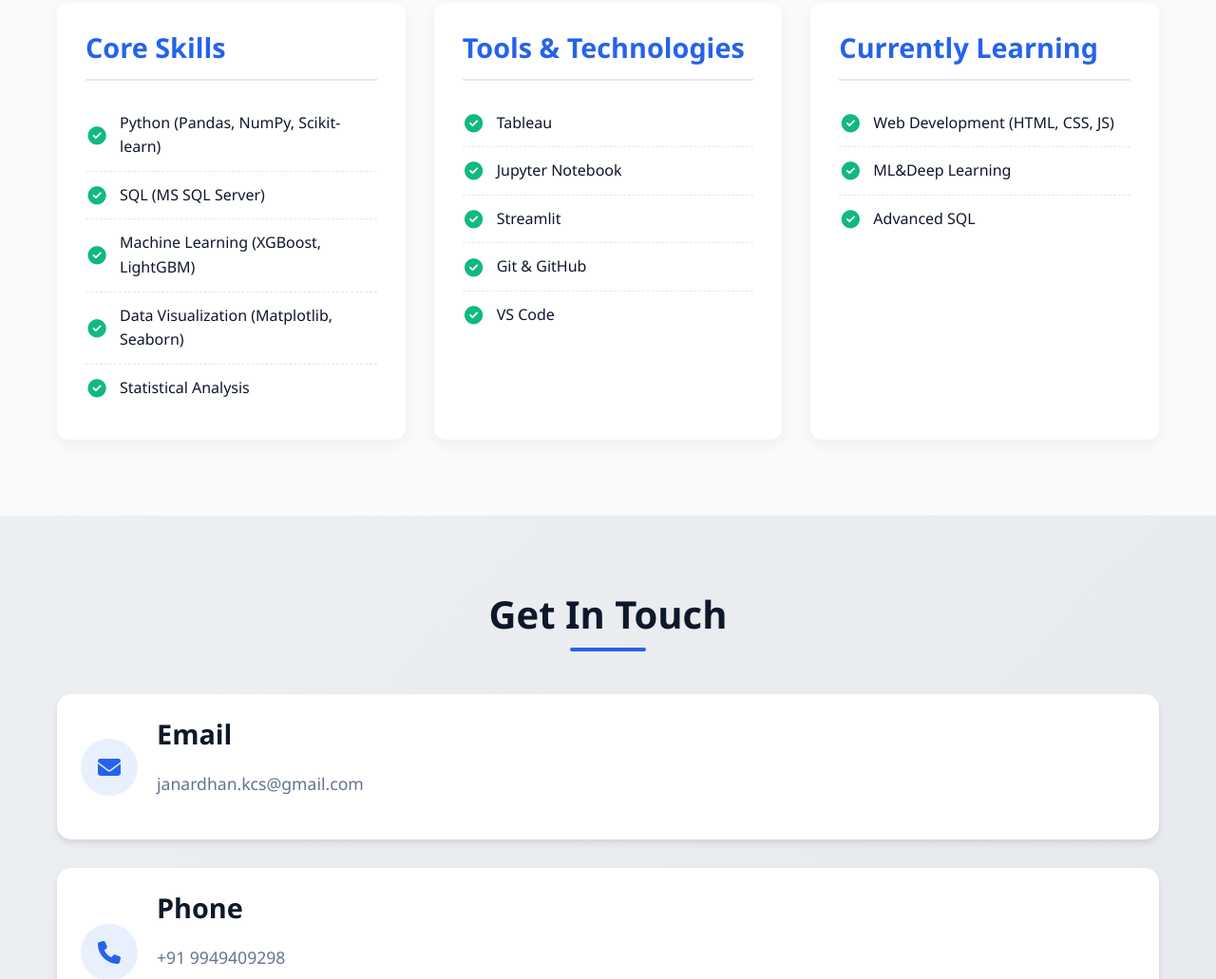
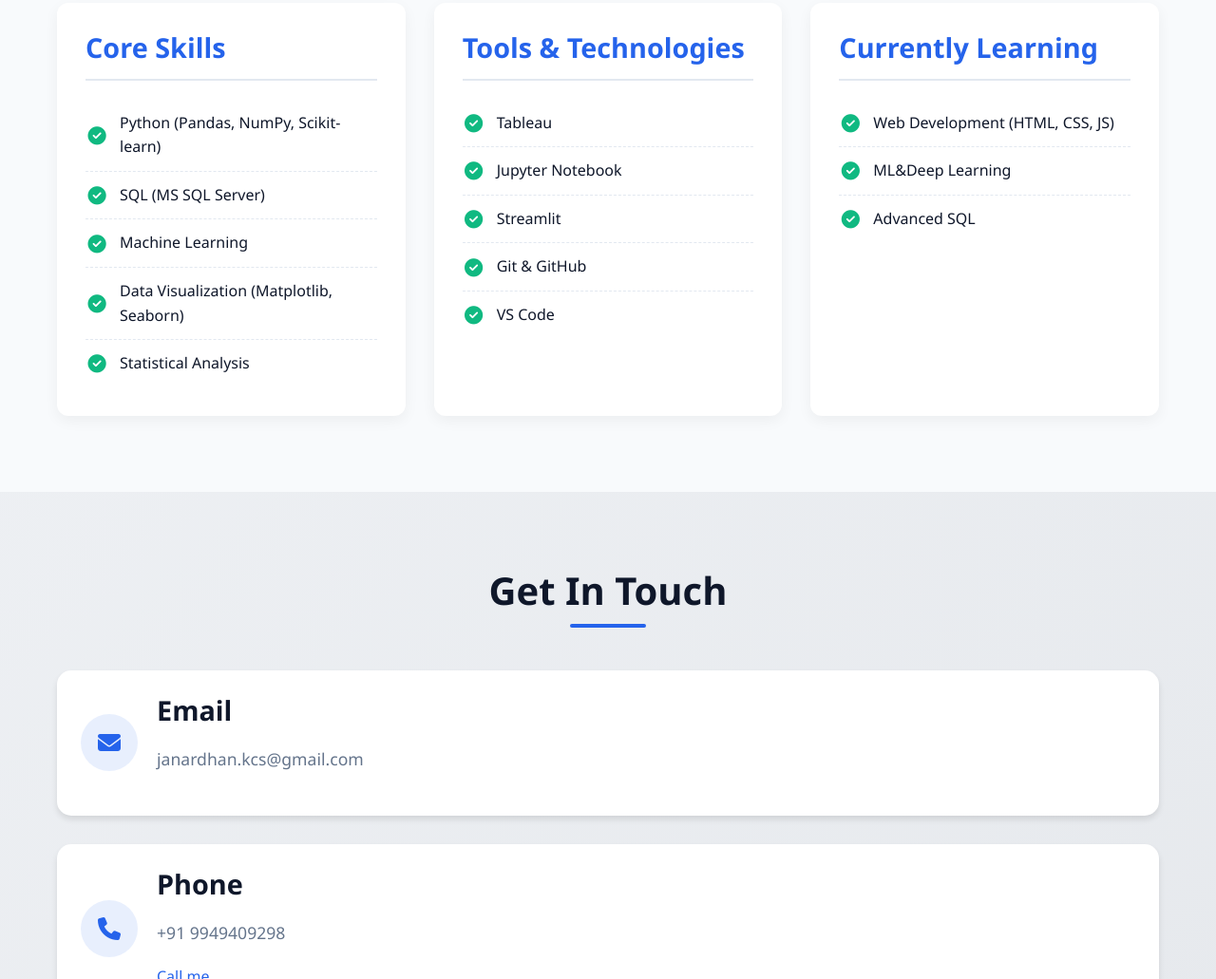
Before and after one commit to janardhankobaka/WEB, a plain HTML site: page index.html in a window 1280 px wide. Shown: the part 1825-2856 px from the top of the page at 95% size. Drawn offline with Linux system fonts and the light colour scheme.

Commit message:
index.html

```diff
--- a/index.html
+++ b/index.html
@@ -826,7 +826,7 @@
                     <ul class="skill-list">
                         <li><i class="fas fa-check-circle"></i> Python (Pandas, NumPy, Scikit-learn)</li>
                         <li><i class="fas fa-check-circle"></i> SQL (MS SQL Server)</li>
-                        <li><i class="fas fa-check-circle"></i> Machine Learning (XGBoost, LightGBM)</li>
+                        <li><i class="fas fa-check-circle"></i> Machine Learning </li>
                         <li><i class="fas fa-check-circle"></i> Data Visualization (Matplotlib, Seaborn)</li>
                         <li><i class="fas fa-check-circle"></i> Statistical Analysis</li>
                     </ul>
```
